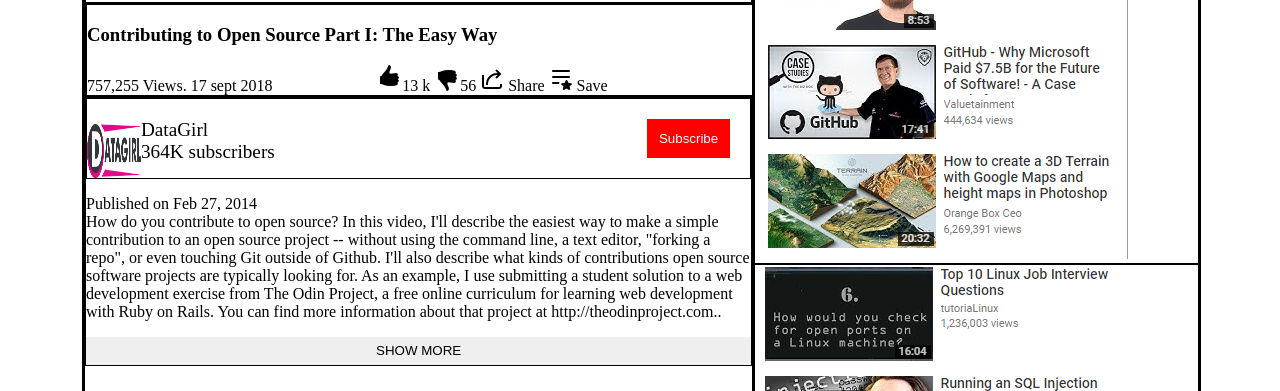
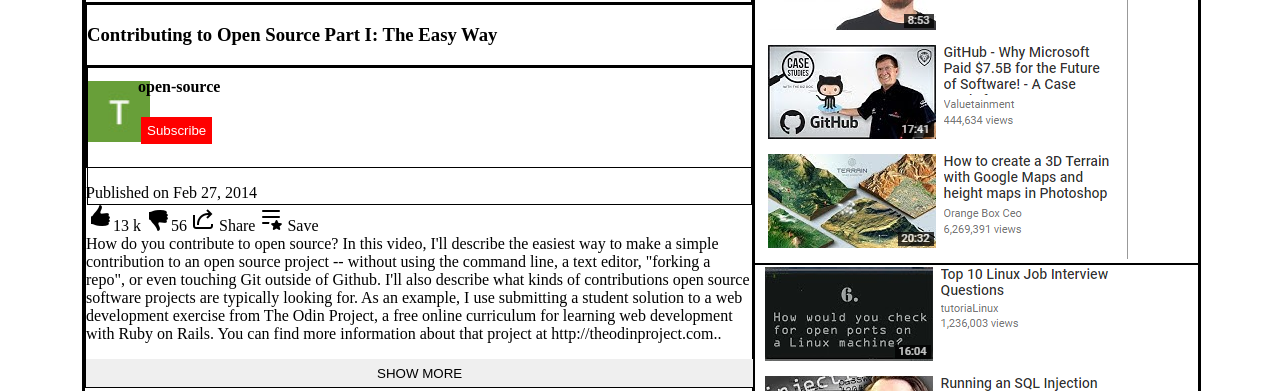
Before and after one commit to Datagirlcmr/Youtube-Template, a plain HTML site: page index.html in a window 1280 px wide. Shown: the part 549-940 px from the top of the page. Drawn offline with Linux system fonts and the light colour scheme.

Commit message:
footer icons

```diff
--- a/index.css
+++ b/index.css
@@ -54,7 +54,9 @@ form{
 #footer-icons {
     padding-left: 15%;
     padding-top: -5%;
-    display: inline-block;
+    display: inline;
+    float: right;
+    width: 100%;
 }
 
 #info{
@@ -65,24 +67,29 @@ form{
 .inline{
     display: flex;
     flex-direction: row;
-    justify-content: space-between;
+    justify-content:flex-start;
+    max-height: 200px;
 }
 #datagirl{
     font-size: 1.2em;
     margin-top: -5px;
 }
 .girl{
-    display: flex;
-    flex-direction: row;
-    margin-top: 25px;
+    margin-top: 2%;
+
 }
 .Submit{
     background-color: red;
-    margin: 20px;
-    padding: 12px;
+    margin-bottom: 60px;
+    margin-left: 5px;
+    padding: 6px;
     justify-content: center;
     border: none;
     color: white;
+}
+.down h4{
+    margin-top:10px;
+    margin-left: 2px;
 }
 .pupra{
     width: 90%;
@@ -96,3 +103,6 @@ form{
     border: none;
     padding: 1%;
 }
+.footer{
+    max-height: 100px;
+}
--- a/index.html
+++ b/index.html
@@ -45,27 +45,29 @@
                 <div id="info">
                     <div id="views">
                         <label for=""><h3>Contributing to Open Source Part I: The Easy Way</h4></label>
-                        <label  id="label"><label for="views">
-                            757,255 Views. 17 sept 2018
-                        </label>
-                    <label for="icons" id="footer-icons">
-
-                        <img src="/image/icons8-thumbs-up-26.png" alt=""><span>13 k</span>
-                        <img src="/image/icons8-thumbs-down-26.png" alt=""><span>56</span>
-                        <img src="image/icons8-share-3-24.png" alt=""> <span>Share</span>
-                        <img src="image/icons8-save-search-24.png" alt=""> <span> Save</span>                  </label>
-                </label>
-                    </div>
                 </div>
                 <div class="footer">
                         <div class="inline">
                           <label class="girl">
-                             <img src="image/datagirl.jpg"  width= "10%" alt=""><span id="datagirl">DataGirl <br> 364K subscribers</span>
+                             <img src="/image/download.jpg" height="50%" alt="">
                           </label>
-                         <label>
-                             <button class="Submit">Subscribe</button>
+                         <label class="down">
+                                <h4>open-source</h4><button class="Submit">Subscribe</button><br>
                          </label>
                         </div>
+                        <label for="icons" id="footer-icons">
+
+                                <img src="/image/icons8-thumbs-up-26.png" alt=""><span>13 k</span>
+                                <img src="/image/icons8-thumbs-down-26.png" alt=""><span>56</span>
+                                <img src="image/icons8-share-3-24.png" alt=""> <span>Share</span>
+                                <img src="image/icons8-save-search-24.png" alt=""> <span> Save</span>                  </label>
+                        </label>
+                        </div>
+
+
+
+
+
                          <p>Published on Feb 27, 2014 <br>
                          How do you contribute to open source? In this video,
                           I'll describe the easiest way to make a simple contribution
```
